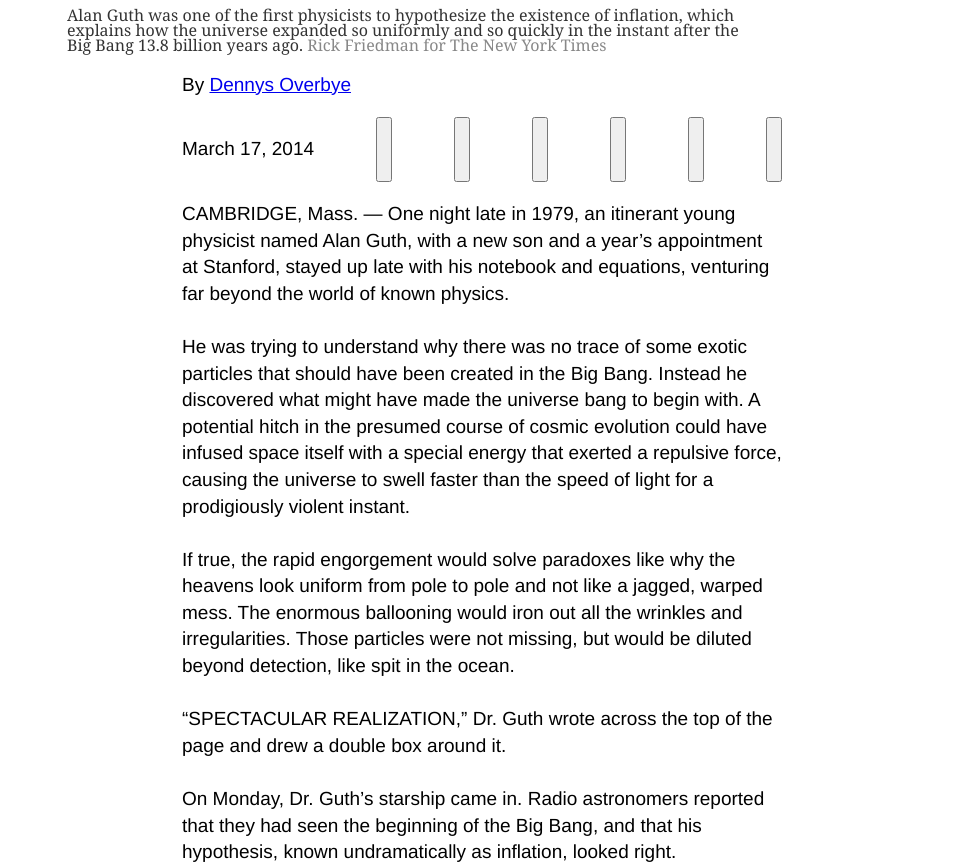
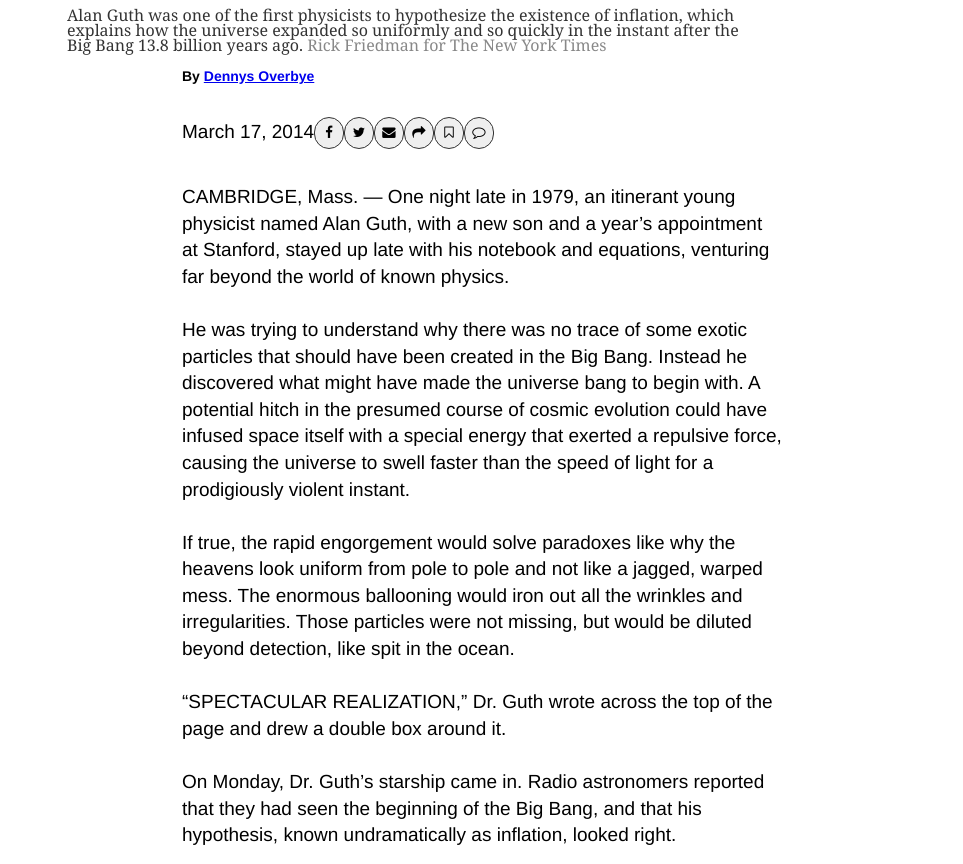
Before and after one commit to SigmaSam/Positioningand-Floating-Elements, a plain HTML site: page index.html in a window 1280 px wide. Shown: the part 904-1768 px from the top of the page, without its empty margins (158-1121 px from the left). Drawn offline with Linux system fonts and the light colour scheme.

Commit message:
Added Media-Bar Icons in a Flexbox.

```diff
--- a/index.html
+++ b/index.html
@@ -44,12 +44,12 @@
         <p class="author">By <a href="#">Dennys Overbye</a></p>
         <div class="media_Bar">
           <p>March 17, 2014</p>
-          <button type="button"></button>
-          <button type="button"></button>
-          <button type="button"></button>
-          <button type="button"></button>
-          <button type="button"></button>
-          <button type="button"></button>
+          <button type="button"><i class="fa fa-facebook"></i></button>
+          <button type="button"><i class="fa fa-twitter"></i></button>
+          <button type="button"><i class="fa fa-envelope"></i></button>
+          <button type="button"><i class="fa fa-share"></i></button>
+          <button type="button"><i class="fa fa-bookmark-o"></i></button>
+          <button type="button"><i class="fa fa-comment-o"></i></button>
         </div>
 
         <section>
--- a/styles.css
+++ b/styles.css
@@ -136,15 +136,28 @@ footer hr {
   line-height: 1.4;
 }
 
+.author {
+  font-weight: bold;
+  font-size: 1.4rem;
+}
+
 .media_Bar {
   display: flex;
   flex-direction: row;
   flex-wrap: wrap;
-  justify-content: space-between;
+}
+
+.media_Bar p {
+justify-self: flex-start;
 }
 
 .media_Bar button {
-  align-items: flex-end;
+  justify-content: flex-end;
+  align-self: center;
+  border-radius: 2rem;
+  height: 3.2rem;
+  width: 3rem;
+  border: 1px solid #333;
 }
 .recomendation_Area {
   display: grid;
```
